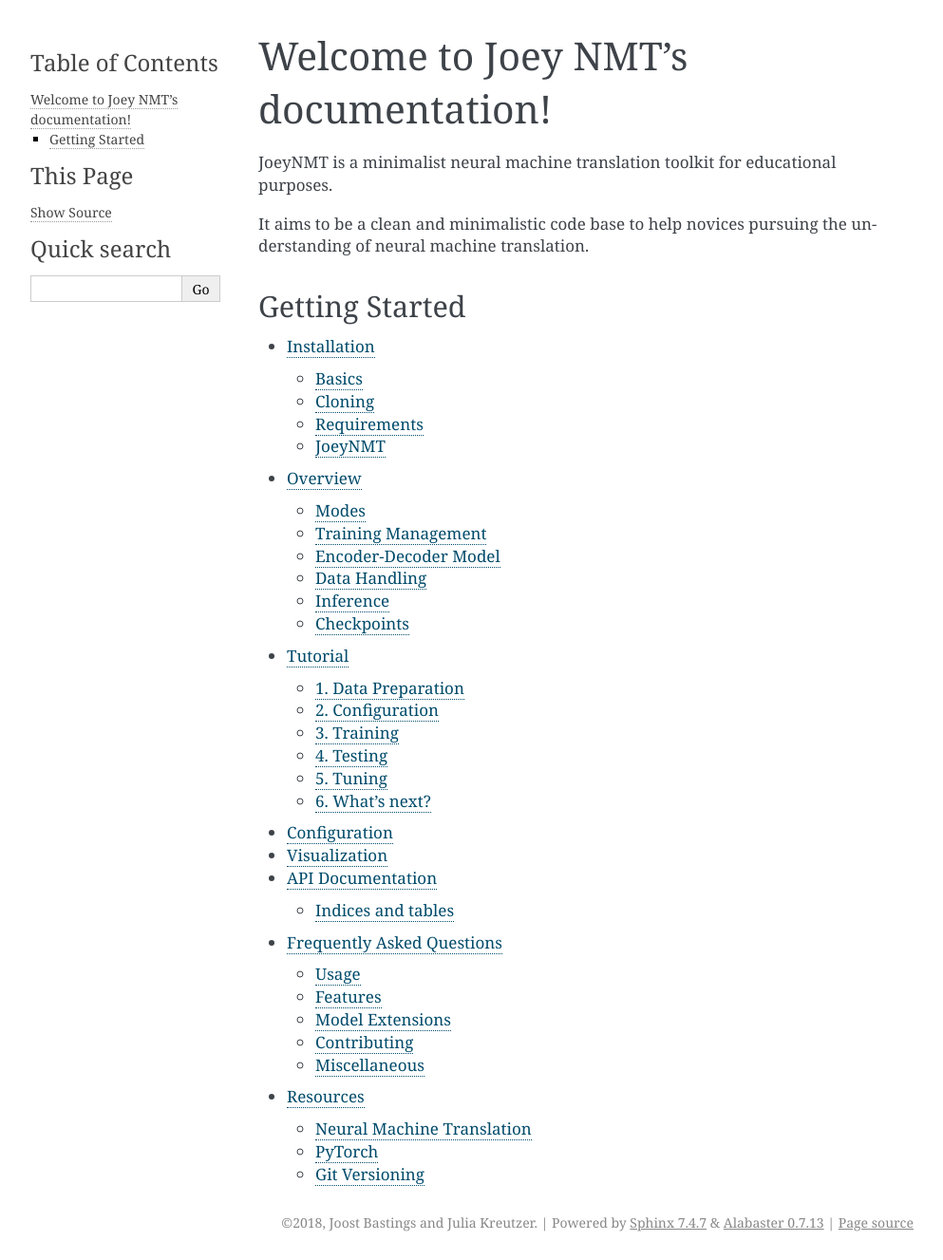
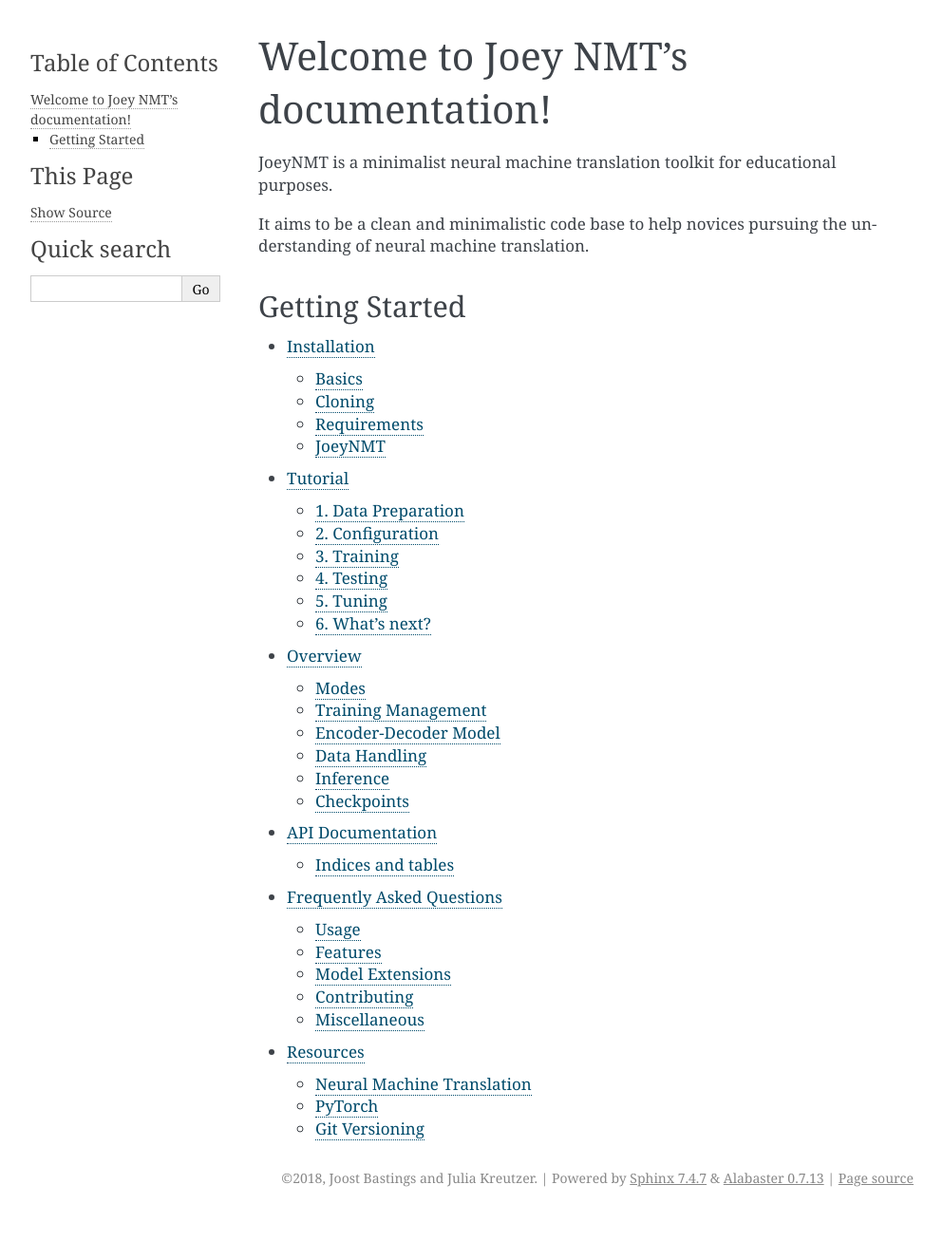
Before and after one commit to joeynmt/joeynmt, a Sphinx documentation site: the page built from docs/source/index.rst, in a window 1280 px wide. Shown: the whole page at 95% size, without its empty margins (148-1141 px from the left). Built offline with Sphinx 7.4.7, drawn with Linux system fonts in a browser that asks for light colours; after the commit the page ends 1280 px from its top, so only the background shows below that.

Commit message:
cleaning docs

```diff
--- a/docs/source/configuration.rst
+++ /dev/null
@@ -1,5 +0,0 @@
-.. _configuration:
-
-=============
-Configuration
-=============
--- a/docs/source/index.rst
+++ b/docs/source/index.rst
@@ -17,10 +17,8 @@
    :maxdepth: 2
 
    install
+   tutorial
    overview
-   tutorial
-   configuration
-   visualization
    api
    faq
    resources
--- a/docs/source/tutorial.rst
+++ b/docs/source/tutorial.rst
@@ -241,7 +241,7 @@
 
     python3 scripts/plot_validations.py reverse_model --plot_values bleu PPL  --output_path reverse_model/bleu-ppl.png
 
-It should like this:
+It should look like this:
 
 .. image:: ../images/bleu-ppl.png
     :width: 150px
@@ -312,7 +312,7 @@
 The bright colors mean that these positions got high attention, the dark colors mean there was not much attention.
 We can see here that the model has figured out to give "2" on the source high attention when it has to generate "2" on the target side.
 
-Tensorboard (tab: "images") allows us to inspect how attention develops over time, here's happened a relatively short sentence:
+Tensorboard (tab: "images") allows us to inspect how attention develops over time, here's what happened for a relatively short sentence:
 
 .. image:: ../images/attention_0.gif
     :alt: attention over time
@@ -329,7 +329,7 @@
 4. Testing
 ==========
 
-There's 3 options for testing what the model has learned.
+There's *three* options for testing what the model has learned.
 
 In general, testing works by loading a trained model (``load_model`` in the configuration) and feeding it new sources that it will generate predictions for.
 
--- a/docs/source/visualization.rst
+++ /dev/null
@@ -1,5 +0,0 @@
-.. _visualization:
-
-=============
-Visualization
-=============
```
Also changed, not shown: docs/source/faq.rst (+7 -8 lines).
